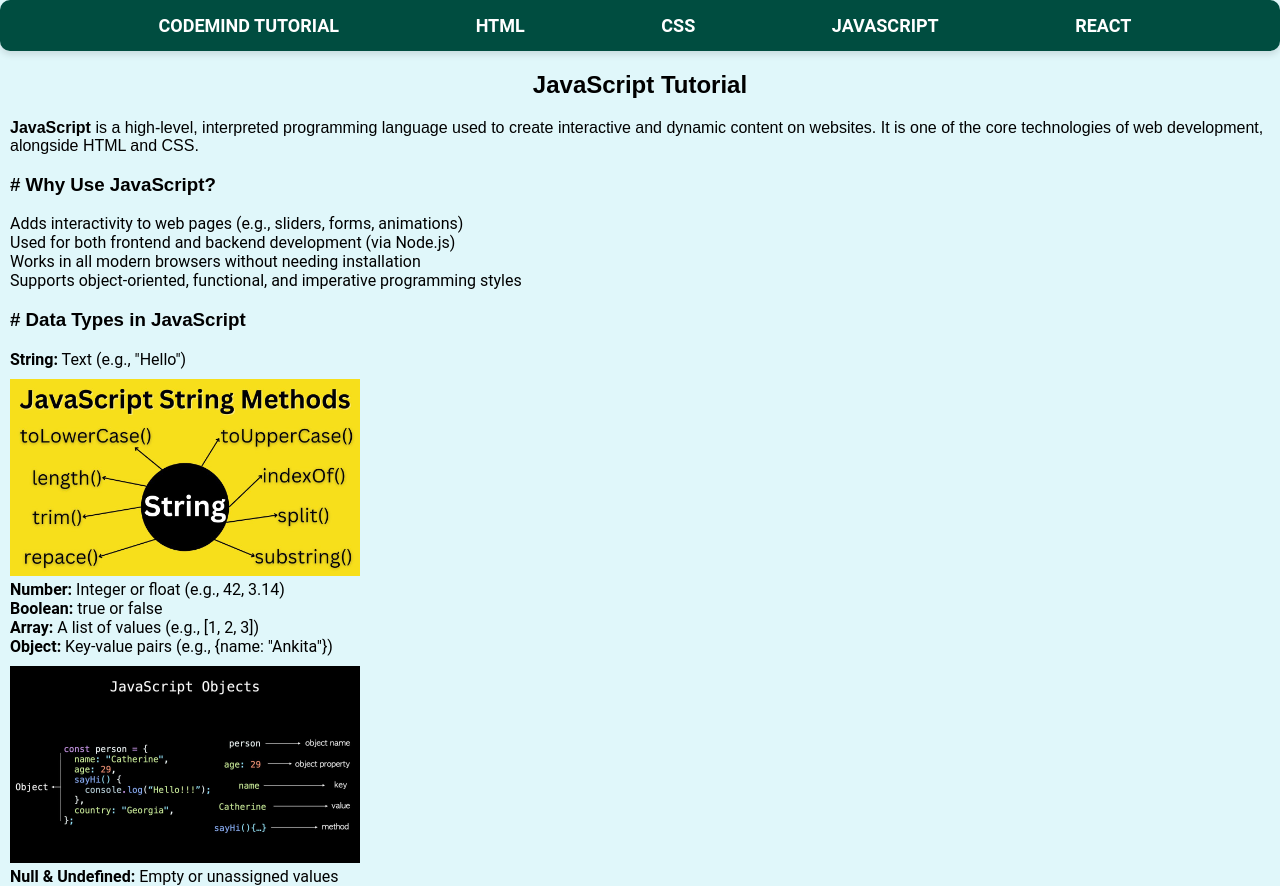
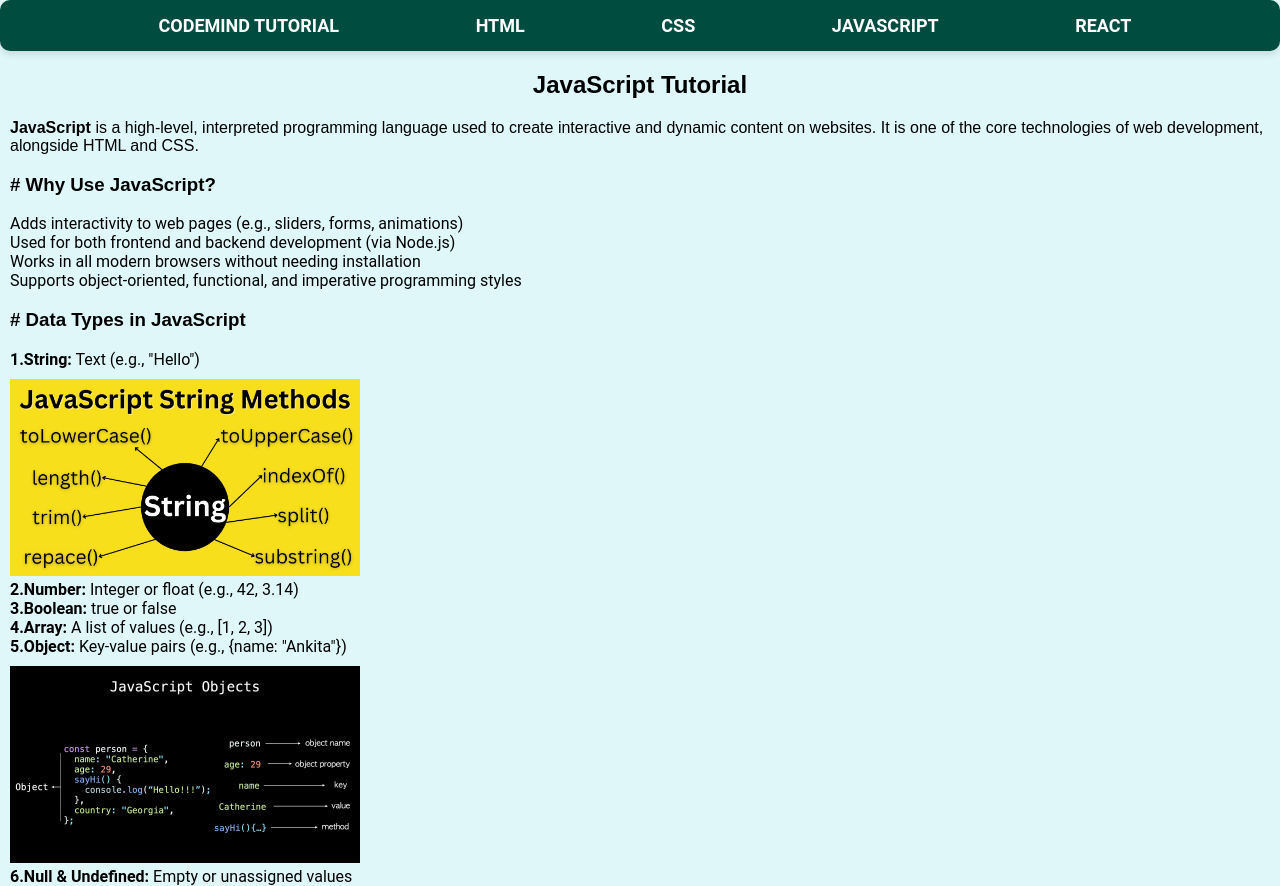
Before and after one commit to Tomar-Ankita/React-project, a React (Create React App) app: page /javascript in a window 1280 px wide. Built offline with nearby package versions, Linux system fonts and the light colour scheme.

Commit message:
Practice-Project
Practice-Project

```diff
--- a/src/App.js
+++ b/src/App.js
@@ -92,7 +92,7 @@ function App() {
 
     <Router>
       <Navbar />
-      <Routes>
+      <Routes> {/*provide routes */}
         <Route path="/" element={<Codemind />} />
         <Route path="/html" element={<HTML />} />
         <Route path="/css" element={<CSS />} />
--- a/src/components/navBarSecond.css
+++ b/src/components/navBarSecond.css
@@ -16,15 +16,15 @@ body, ul {
   border-radius: 10px;
 }
 
-/* Style the unordered list */
-.navbar-list {
+
+.navbar-list { /* Style the unordered list */
   display: flex;
   justify-content: space-evenly;
   align-items: center;
   list-style-type: none;
 }
 
-/* Style for each list item */
+
 .navbar-item {
   color: white;
   text-decoration: none;
@@ -32,7 +32,7 @@ body, ul {
   font-size: 18px;
   font-weight: 600;
   text-transform: uppercase;
-  border-radius: 5px; /* Rounded edges on each item */
+  border-radius: 5px; /* Rounded edges  */
   transition: all 0.3s ease; /* Smooth transition for hover effects */
 }
 
@@ -40,7 +40,7 @@ body, ul {
 .navbar-item:hover {
   background: rgba(255, 255, 255, 0.2);
   transform: scale(1.1); /* Slightly increases the size of the item */
-  box-shadow: 0 4px 12px rgba(0, 0, 0, 0.15); /* Soft shadow on hover */
+  box-shadow: 0 4px 12px rgba(0, 0, 0, 0.15);
 }
 
 
--- a/src/components/navBarSecond.js
+++ b/src/components/navBarSecond.js
@@ -1,4 +1,4 @@
-// src/components/Navbar.js
+
 import { Link } from "react-router-dom";
  import './navBarSecond.css';
 
--- a/src/pages/codeMind.js
+++ b/src/pages/codeMind.js
@@ -10,7 +10,7 @@ function Codemind() {
     }}>
       {/* Overlay */}
       <div style={{
-        backgroundColor: 'rgba(0, 0, 0, 0.5)', // dark transparent layer
+        backgroundColor: 'rgba(0, 0, 0, 0.5)',
         height: '100%',
         width: '100%',
         position: 'absolute',
--- a/src/pages/css.js
+++ b/src/pages/css.js
@@ -26,7 +26,7 @@ function CSS() {
       <div>
       <img src='BoxModel.png' alt='Box model' style={{width: "350px", height: "auto",border: "4px solid blue"}}></img>
       </div>
-      </div>
+      </div> /* div tag is a wrapper*/
 }
 
 export default CSS;
--- a/src/pages/html.js
+++ b/src/pages/html.js
@@ -25,11 +25,13 @@ function HTML() {
           <a
             href="https://www.geeksforgeeks.org/html-tutorial/"
             target="_blank"
-            rel="noopener noreferrer"
+            rel="noopener noreferrer" /*Opens link in new tab securely, preventing access to window.opener and hiding referrer*/
+
             style={{ color: '#007acc' }}
           >
             GeeksforGeeks
           </a>
+
         </p>
 
     </div>;
--- a/src/pages/javaScript.js
+++ b/src/pages/javaScript.js
@@ -17,23 +17,23 @@ function JavaScript() {
       </ul>
        <h3> # Data Types in JavaScript</h3>
       <ul>
-        <li><strong>String:</strong> Text (e.g., "Hello")</li>
+        <li><strong>1.String:</strong> Text (e.g., "Hello")</li>
           <div style={{ marginTop: "10px" }}>
       <img src="/Strings.jpg" alt="JavaScript Strings"
         style={{ width: "350px", height: "auto" }}
       />
       </div>
-        <li><strong>Number:</strong> Integer or float (e.g., 42, 3.14)</li>
-        <li><strong>Boolean:</strong> true or false</li>
-        <li><strong>Array:</strong> A list of values (e.g., [1, 2, 3])</li>
-        <li><strong>Object:</strong> Key-value pairs (e.g., {"{"}name: "Ankita"{"}"})</li>
+        <li><strong>2.Number:</strong> Integer or float (e.g., 42, 3.14)</li>
+        <li><strong>3.Boolean:</strong> true or false</li>
+        <li><strong>4.Array:</strong> A list of values (e.g., [1, 2, 3])</li>
+        <li><strong>5.Object:</strong> Key-value pairs (e.g., {"{"}name: "Ankita"{"}"})</li>
         <div style={{ marginTop: "10px" }}>
       <img src="/JS.jpg" alt="JavaScript Object Example"
         style={{ width: "350px", height: "auto" }}
       />
       </div>
 
-        <li><strong>Null & Undefined:</strong> Empty or unassigned values</li>
+        <li><strong>6.Null & Undefined:</strong> Empty or unassigned values</li>
       </ul>
 </div>
 
--- a/src/pages/reactPage.js
+++ b/src/pages/reactPage.js
@@ -41,7 +41,7 @@ function ReactPage() {
 
 
 
-        {/* Extra sections for sidebar links */}
+        {/* Extra sections for sidebar link */}
         <h3 id="hooks">React Hooks</h3>
         <p>Hooks let you use state and other features in functional components.React Hooks are functions that allow functional components in React to manage state, handle side effects, and access other React features without needing class components. They provide a simpler and more efficient way to manage component logic.</p>
         <h3>Why Use React Hooks?</h3>
@@ -59,7 +59,7 @@ Readability: Functional components with hooks tend to be more concise and easier
         <p>The virtual DOM is a lightweight copy of the real DOM.</p>
 
         <p>
-          For more info visit:&nbsp;
+          For more info visit:&nbsp; {/* to provide space */}
           <a
             href="https://www.geeksforgeeks.org/react/"
             target="_blank"
```
